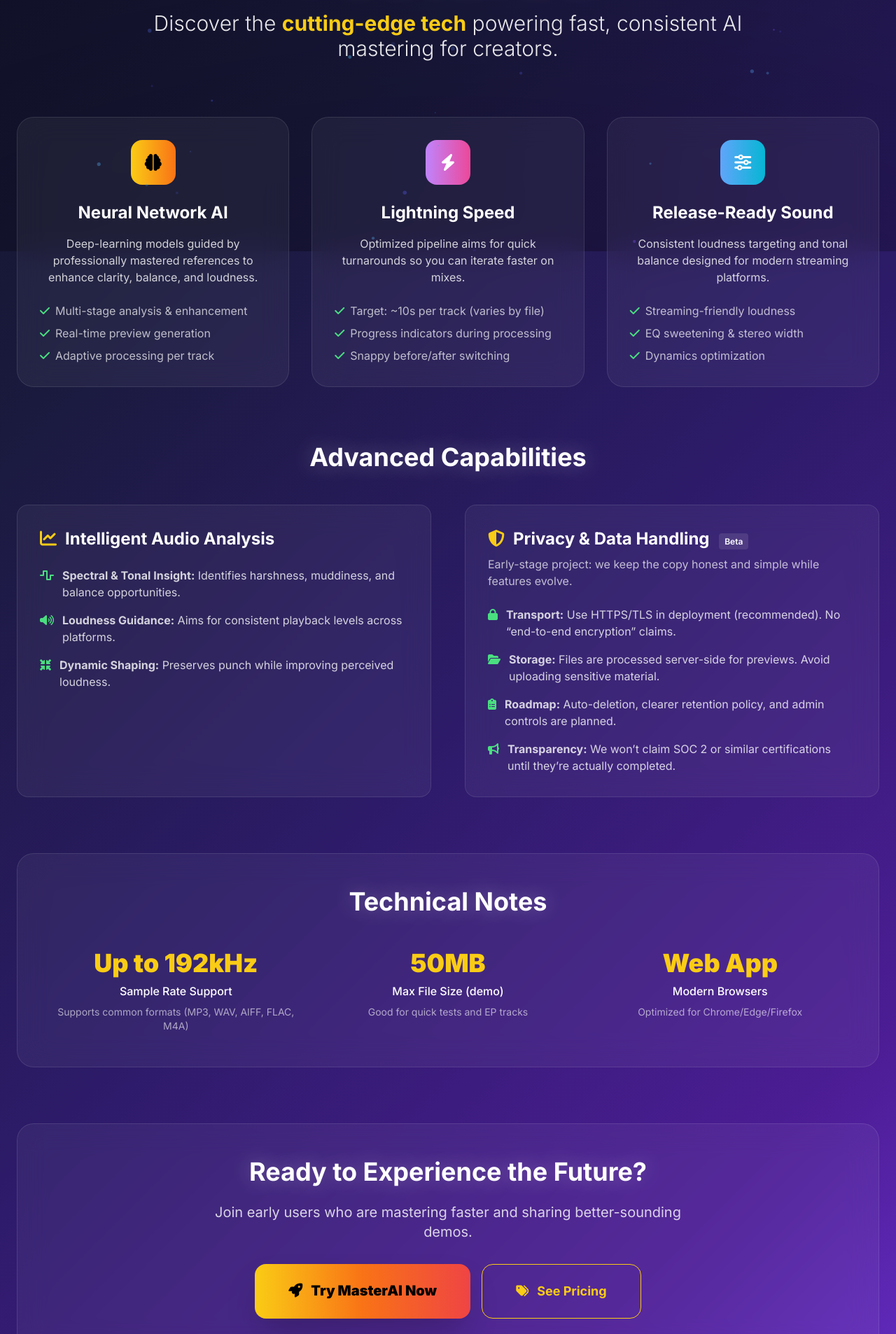
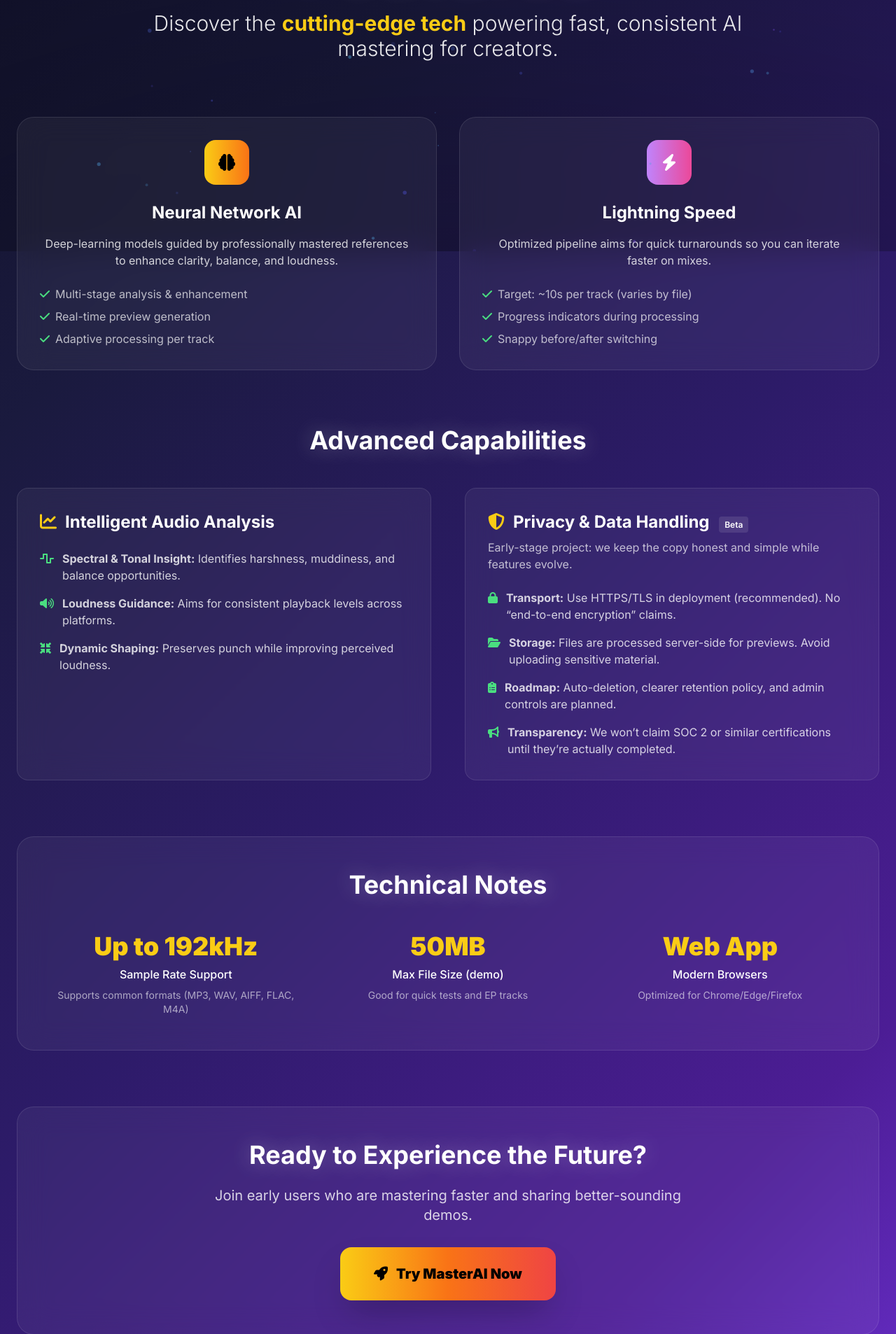
Before and after one commit to yvc0/new_ai_music, a Flask app: page /features in a window 1280 px wide. Shown: the part 441-2347 px from the top of the page at 70% size. Run offline with Flask 3, Linux system fonts and the light colour scheme; parts of the project's set-up code (start-up, migrations or seed data) failed here and were passed over; some libraries are stand-ins or nearby versions.

Commit message:
Update features.html

```diff
--- a/templates/features.html
+++ b/templates/features.html
@@ -17,8 +17,8 @@
     </p>
   </div>
 
-  <!-- Core Features -->
-  <div class="grid grid-cols-1 lg:grid-cols-3 gap-8 mb-20">
+  <!-- Core Features (2 cards) -->
+  <div class="grid grid-cols-1 lg:grid-cols-2 gap-8 mb-20">
     <div class="glass rounded-3xl p-8 hover-lift glow">
       <div class="w-16 h-16 bg-gradient-to-r from-yellow-400 to-orange-500 rounded-2xl flex items-center justify-center mx-auto mb-6">
         <i class="fas fa-brain text-black text-2xl"></i>
@@ -48,21 +48,6 @@
         <li><i class="fas fa-check text-green-400 mr-2"></i>Snappy before/after switching</li>
       </ul>
     </div>
-
-    <div class="glass rounded-3xl p-8 hover-lift glow">
-      <div class="w-16 h-16 bg-gradient-to-r from-blue-400 to-cyan-500 rounded-2xl flex items-center justify-center mx-auto mb-6">
-        <i class="fas fa-sliders-h text-white text-2xl"></i>
-      </div>
-      <h3 class="text-2xl font-bold text-white mb-4 text-center">Release-Ready Sound</h3>
-      <p class="text-white/80 text-center mb-6">
-        Consistent loudness targeting and tonal balance designed for modern streaming platforms.
-      </p>
-      <ul class="space-y-2 text-white/70">
-        <li><i class="fas fa-check text-green-400 mr-2"></i>Streaming-friendly loudness</li>
-        <li><i class="fas fa-check text-green-400 mr-2"></i>EQ sweetening & stereo width</li>
-        <li><i class="fas fa-check text-green-400 mr-2"></i>Dynamics optimization</li>
-      </ul>
-    </div>
   </div>
 
   <!-- Advanced Capabilities -->
@@ -90,7 +75,6 @@
         </div>
       </div>
 
-      <!-- Realistic privacy note for a startup -->
       <div class="glass rounded-2xl p-8">
         <h3 class="text-2xl font-bold text-white mb-2">
           <i class="fas fa-shield-alt text-yellow-400 mr-3"></i>Privacy & Data Handling
@@ -121,7 +105,7 @@
     </div>
   </div>
 
-  <!-- Technical Specifications (kept neutral) -->
+  <!-- Technical Specifications -->
   <div class="glass rounded-3xl p-12 mb-20">
     <h2 class="text-4xl font-bold text-white text-center mb-12 text-glow">Technical Notes</h2>
     <div class="grid grid-cols-1 md:grid-cols-3 gap-8">
@@ -151,16 +135,9 @@
         Join early users who are mastering faster and sharing better-sounding demos.
       </p>
 
-      <div class="flex flex-col sm:flex-row gap-4 justify-center">
-        <a href="/" class="bg-gradient-to-r from-yellow-400 via-orange-500 to-red-500 text-black px-12 py-6 rounded-2xl hover:from-yellow-500 hover:via-orange-600 hover:to-red-600 transition-all duration-300 font-black text-xl shadow-2xl transform hover:scale-105 glow inline-block">
-          <i class="fas fa-rocket mr-3"></i>Try MasterAI Now
-        </a>
-
-        <!-- New: direct link to Pricing page (not on Home) -->
-        <a href="/pricing" class="border border-yellow-400 text-yellow-400 px-12 py-6 rounded-2xl hover:bg-yellow-400/10 transition-all duration-300 font-bold text-lg inline-block">
-          <i class="fas fa-tags mr-3"></i>See Pricing
-        </a>
-      </div>
+      <a href="/" class="bg-gradient-to-r from-yellow-400 via-orange-500 to-red-500 text-black px-12 py-6 rounded-2xl hover:from-yellow-500 hover:via-orange-600 hover:to-red-600 transition-all duration-300 font-black text-xl shadow-2xl transform hover:scale-105 glow inline-block">
+        <i class="fas fa-rocket mr-3"></i>Try MasterAI Now
+      </a>
     </div>
   </div>
 </div>
```
